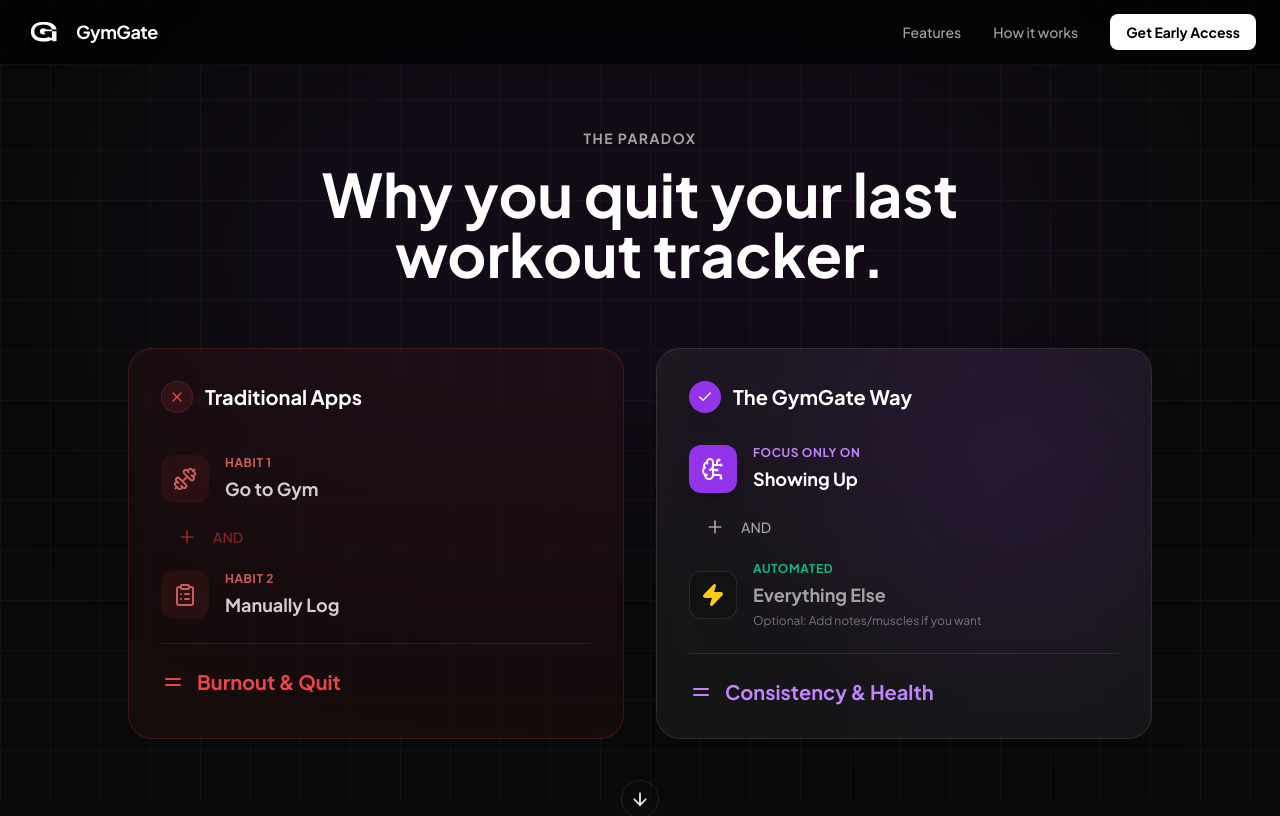
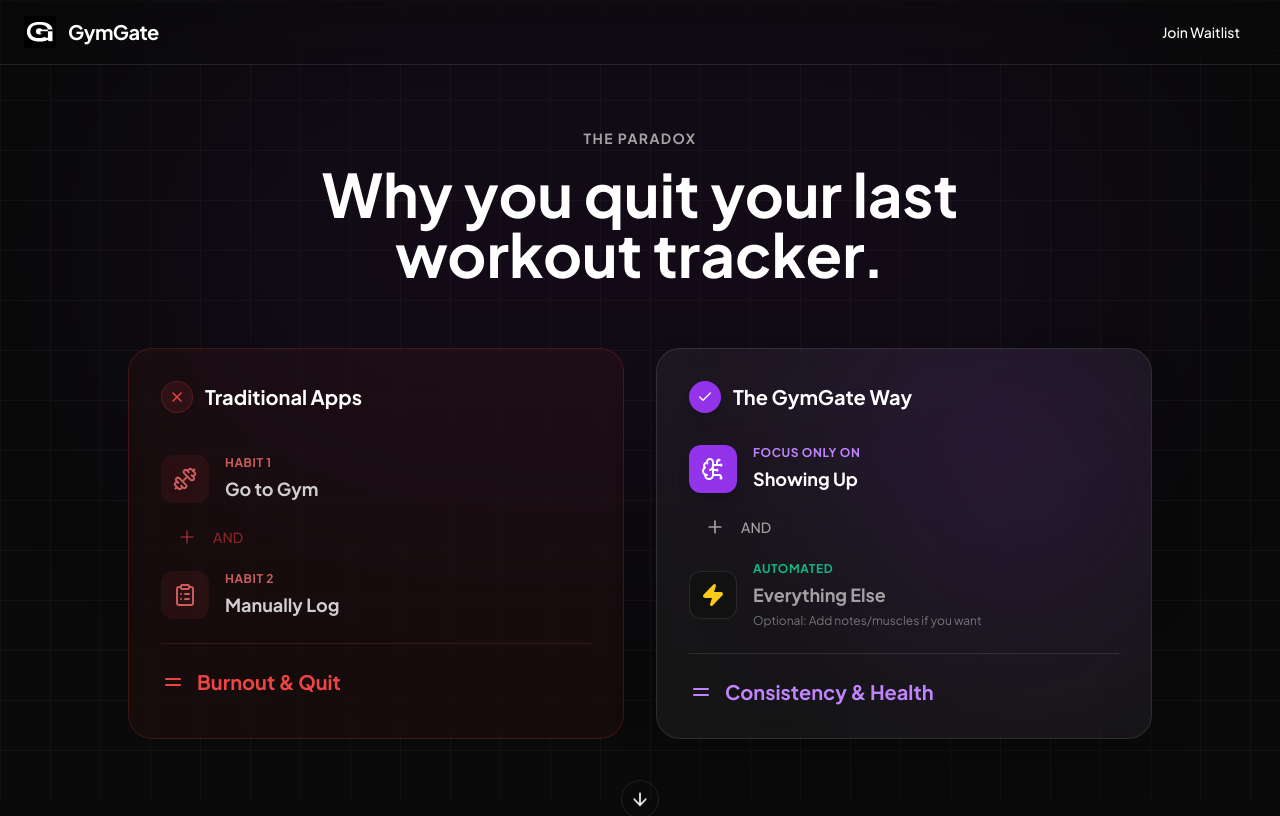
Before and after one commit to Atlanticore09/GymGateWL, a React (Vite) app: page / in a window 1280 px wide. Shown: the top 816 px of the page. Built offline with nearby package versions, Linux system fonts and the light colour scheme.

Commit message:
Update Navbar.tsx

```diff
--- a/src/components/Navbar.tsx
+++ b/src/components/Navbar.tsx
@@ -1,47 +1,38 @@
 import React from 'react';
 import { useTheme } from './ThemeContext';
 import { useNavigation } from './NavigationContext';
-import Logo from './Logo';
 
 const Navbar = () => {
   const { theme } = useTheme();
   const { navigateTo } = useNavigation();
 
+  // This is the magic line that fixes the broken image link
+  const logoPath = `${import.meta.env.BASE_URL}logo.png`;
+
   return (
-    <nav className={`fixed top-0 left-0 right-0 z-50 transition-colors duration-500 ${theme.ui.glass}`}>
+    <nav className={`fixed top-0 left-0 right-0 z-50 border-b ${theme.colors.primaryBorder} bg-opacity-80 backdrop-blur-md`}>
       <div className="max-w-7xl mx-auto px-6 h-16 flex items-center justify-between">
-        <button
+
+        {/* Logo Section */}
+        <div
+          className="flex items-center gap-3 cursor-pointer"
           onClick={() => navigateTo('home')}
-          className="flex items-center gap-3 hover:opacity-80 transition-opacity group"
         >
-          <div className="w-10 h-10 flex items-center justify-center group-hover:scale-105 transition-transform duration-300">
-            <Logo className="w-8 h-8" />
-          </div>
+          <img
+            src={logoPath}
+            alt="GymGate Logo"
+            className="w-8 h-8 object-contain"
+          />
+          <span className="font-bold text-xl tracking-tight">GymGate</span>
+        </div>
 
-          <span className={`font-bold text-lg tracking-tight ${theme.colors.text}`}>
-            GymGate
-          </span>
-        </button>
-
-        <div className="hidden md:flex items-center gap-8">
-          <button
-            onClick={() => navigateTo('home', 'features')}
-            className={`text-sm font-medium ${theme.colors.textMuted} hover:${theme.colors.text} transition-colors`}
-          >
-            Features
-          </button>
-          <button
-            onClick={() => navigateTo('home', 'how-it-works')}
-            className={`text-sm font-medium ${theme.colors.textMuted} hover:${theme.colors.text} transition-colors`}
-          >
-            How it works
-          </button>
-
+        {/* Navigation Links */}
+        <div className="flex items-center gap-6">
           <button
             onClick={() => navigateTo('waitlist')}
-            className={`px-4 py-2 ${theme.colors.action} ${theme.colors.actionText} rounded-lg text-sm font-bold hover:opacity-90 transition-opacity shadow-lg`}
+            className={`px-4 py-2 rounded-full text-sm font-medium ${theme.colors.primary} text-white hover:opacity-90 transition-opacity`}
           >
-            Get Early Access
+            Join Waitlist
           </button>
         </div>
       </div>
```
